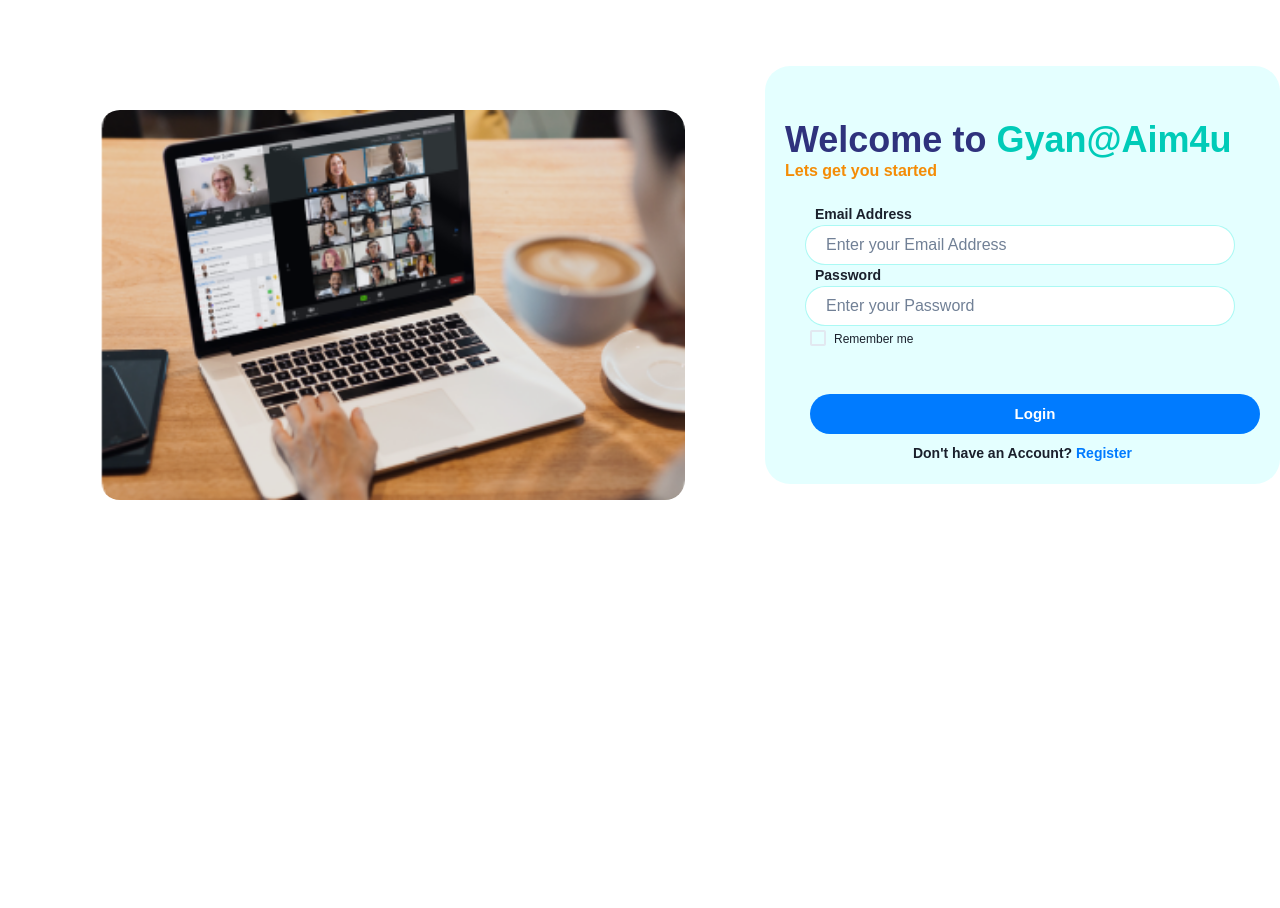
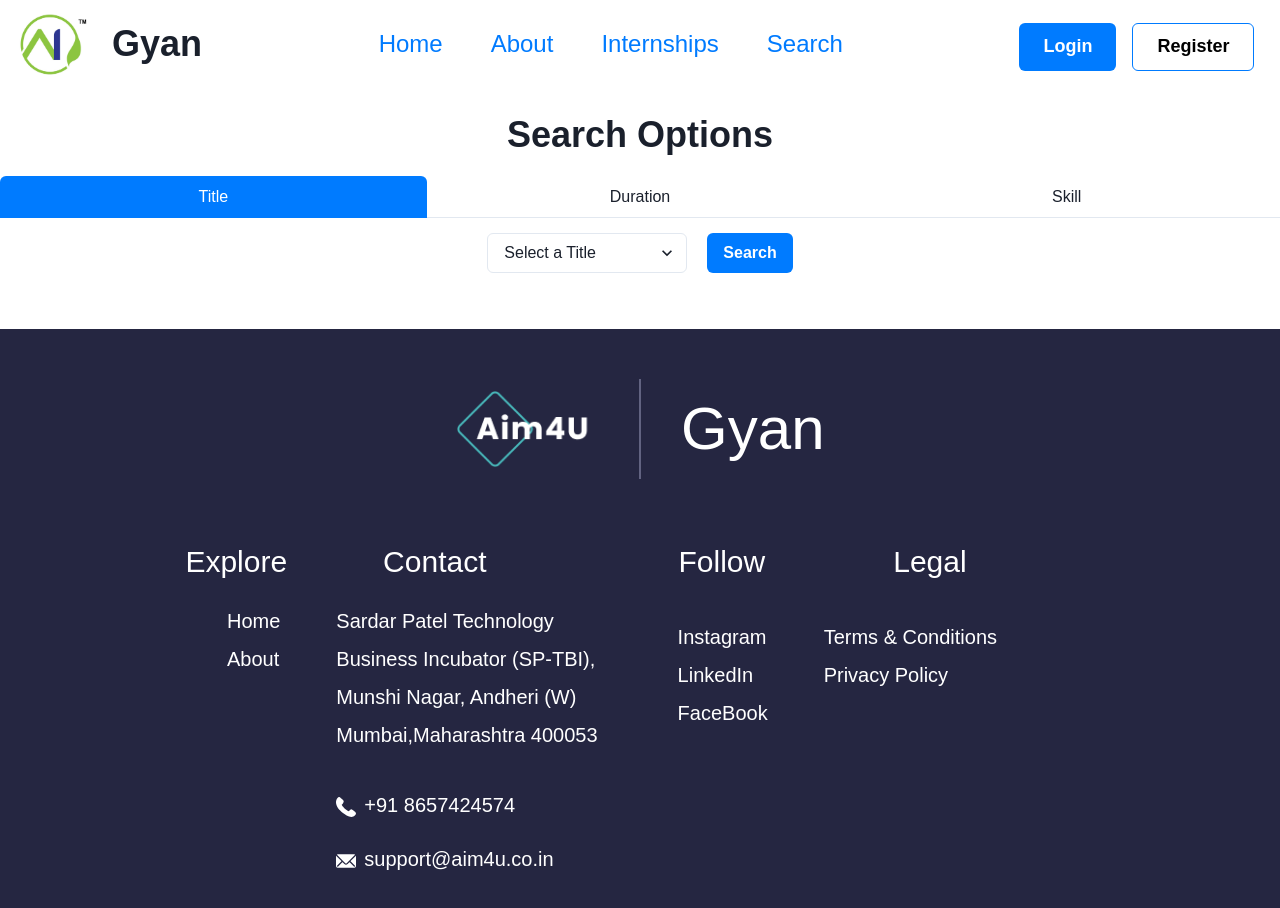
Before and after one commit to urshitakoshti67/Gyan_Frontend, a React (Create React App) app: page /search in a window 1280 px wide. Shown: the top 908 px of the page. Before the commit the page ends 800 px from the top, so only its background shows below. Built offline with nearby package versions, Linux system fonts and the light colour scheme.

Commit message:
UI changes

```diff
--- a/public/index.html
+++ b/public/index.html
@@ -1,15 +1,13 @@
 <!DOCTYPE html>
 <html lang="en">
+
 <head>
   <meta charset="utf-8" />
-    <link rel="icon" href="%PUBLIC_URL%/favicon.ico" />
+  <link rel="icon" href="%PUBLIC_URL%/aim4u_logo.jpg" />
   <meta name="viewport" content="width=device-width, initial-scale=1" />
   <meta name="theme-color" content="#000000" />
-    <meta
-      name="description"
-      content="Web site created using create-react-app"
-    />
-    <link rel="apple-touch-icon" href="%PUBLIC_URL%/logo192.png" />
+  <meta name="description" content="Web site created using create-react-app" />
+  <link rel="apple-touch-icon" href="%PUBLIC_URL%/aim4u_logo.jpg" />
   <!--
       manifest.json provides metadata used when your web app is installed on a
       user's mobile device or desktop. See https://developers.google.com/web/fundamentals/web-app-manifest/
@@ -24,8 +22,9 @@
       work correctly both with client-side routing and a non-root public URL.
       Learn how to configure a non-root public URL by running `npm run build`.
     -->
-    <title>React App</title>
+  <title>Gyan - AiM4u</title>
 </head>
+
 <body>
   <noscript>You need to enable JavaScript to run this app.</noscript>
   <div id="root"></div>
@@ -40,4 +39,5 @@
       To create a production bundle, use `npm run build` or `yarn build`.
     -->
 </body>
+
 </html>
--- a/src/App.js
+++ b/src/App.js
@@ -62,8 +62,7 @@
         <Route path="/profile" element={isAuthenticated ? <Profile /> : <Login />} />
         <Route path="/payment" element={<Payment />} />
         <Route path="/details/:id" element={isAuthenticated ? <IDetail /> : <Login />} />
-        <Route path="/search" element={isAuthenticated ? <Search /> : <Login />} />
-        <Route path="/applied" element={isAuthenticated ? <Applied /> : <Login />} />
+        <Route path="/search" element={<Search />} />
         <Route path="/applied" element={isAuthenticated ? <Applied /> : <Login />} />
         <Route path="/changePassword" element={isAuthenticated ? <ChangePassword /> : <Login />} />
         <Route path="/internship" element={<Internship />} />
--- a/src/components/Footer.js
+++ b/src/components/Footer.js
@@ -6,7 +6,7 @@
 const Footer = () => {
   return (
     <div>
-    <Flex bgColor="#252641" color="white" justifyContent='center' h="130px"  mt='10'>
+      <Flex bgColor="#252641" color="white" justifyContent='center' h="130px" mt='10'>
         <Box>
           <Flex align='center' mt="10">
             <Image src={logo} alt="logo" boxSize="80px" w="45" my="5" mx="10" />
@@ -33,7 +33,7 @@
         <Flex direction='column' mt='16'>
           <Link to="/"><Text mt='2' mr='14' fontSize='xl' _hover={{ textDecoration: 'underline' }}>Home</Text></Link>
           <Link to="/about"><Text mt='2' mr='14' fontSize='xl' _hover={{ textDecoration: 'underline' }}>About</Text></Link>
-        <Link to="/blogs"><Text mt='2' mr='14' fontSize='xl' _hover={{ textDecoration: 'underline' }}>Blogs</Text></Link>
+          {/* <Link to="/blogs"><Text mt='2' mr='14' fontSize='xl' _hover={{ textDecoration: 'underline' }}>Blogs</Text></Link> */}
         </Flex>
         <Flex direction='column' mt='16'>
           <Text mt='2' mr='20' fontSize='xl'>Sardar Patel Technology </Text>
@@ -41,19 +41,29 @@
           <Text mt='2' mr='20' fontSize='xl'>Munshi Nagar, Andheri (W) </Text>
           <Text mt='2' mr='20' fontSize='xl'>Mumbai,Maharashtra 400053</Text>
 
-        <Text mt='10' mr='14' fontSize='xl'><PhoneIcon mr='2'/>+91 1234567890</Text>
-        <Link to="support@aim4u.co.in"><Text mt='6' mr='14' fontSize='xl'  _hover={{ textDecoration: 'underline' }}><EmailIcon mr='2'  _hover={{ textDecoration: 'underline' }}/>support@aim4u.co.in</Text>
+          <Text mt='10' mr='14' fontSize='xl'><PhoneIcon mr='2' />+91 8657424574</Text>
+          <Link to="support@aim4u.co.in"><Text mt='6' mr='14' fontSize='xl' _hover={{ textDecoration: 'underline' }}><EmailIcon mr='2' _hover={{ textDecoration: 'underline' }} />support@aim4u.co.in</Text>
           </Link>
         </Flex>
         <Flex direction='column' mt='20'>
-        <Text mt='2' mr='14' fontSize='xl'>Instagram</Text>
-        <Text mt='2' mr='14' fontSize='xl'>LinkedIn</Text>
+          <Text mt='2' mr='14' fontSize='xl' cursor={'pointer'} onClick={() => {
+            window.open('https://www.instagram.com/dermalens_by_aim4u/', '_blank', 'noopener noreferrer');
+          }}>Instagram</Text>
+          <Text mt='2' mr='14' fontSize='xl' cursor={'pointer'} onClick={() => {
+            window.open('https://www.linkedin.com/company/aim4u-software-solution/', '_blank', 'noopener noreferrer');
+          }}>LinkedIn</Text>
 
-        <Text mt='2' mr='14' fontSize='xl'>FaceBook</Text>
+          <Text mt='2' mr='14' fontSize='xl' cursor={'pointer'} onClick={() => {
+            window.open('https://www.facebook.com/aim4usoftwaresolutions/', '_blank', 'noopener noreferrer');
+          }}>FaceBook</Text>
         </Flex>
         <Flex direction='column' mt='20'>
-        <Text mt='2' mr='14' fontSize='xl'>Terms & Conditions</Text>
-        <Text mt='2' mr='14' fontSize='xl'>Privacy Policy</Text>
+          <Text mt='2' mr='14' fontSize='xl' cursor={'pointer'} onClick={() => {
+            window.open('https://www.aim4u.co.in/#/privacy-policy', '_blank', 'noopener noreferrer');
+          }}>Terms & Conditions</Text>
+          <Text mt='2' mr='14' fontSize='xl' cursor={'pointer'} _focus={{}} onClick={() => {
+            window.open('https://www.aim4u.co.in/#/privacy-policy', '_blank', 'noopener noreferrer');
+          }}>Privacy Policy</Text>
         </Flex>
 
       </Flex>
--- a/src/components/NavBar.js
+++ b/src/components/NavBar.js
@@ -63,7 +63,7 @@
           <Flex direction={'row'} p={['2', '2', '2', '3']} my={['3', '3', 'auto', 'auto']} fontSize={['xl', 'xl', '2xl', '2xl']} color='#007BFF'>
             <Avatar bg='teal.500' mb='2' ml='8' mr='3' />
             <Menu>
-              <MenuButton as={Button} color={'black'} marginTop={'4%'} fontSize={['md', 'md', 'lg', 'lg']} backgroundColor={'transparent'} rightIcon={<ChevronDownIcon />} border={'2px'} _hover={{ bg: 'transparent', color: 'black' }}>
+              <MenuButton as={Button} color={'black'} marginTop={'4%'} fontSize={['md', 'md', 'lg', 'lg']} backgroundColor={'transparent'} rightIcon={<ChevronDownIcon />} border={'1px'} _hover={{ bg: 'transparent', color: 'black' }}>
                 Profile
               </MenuButton>
 
--- a/src/pages/Login.js
+++ b/src/pages/Login.js
@@ -2,7 +2,7 @@
 import { HStack, Box, Text, Button, Input, Checkbox, Image, Flex, useToast, Heading } from '@chakra-ui/react';
 import image1 from '../images/course2.png';
 import logo from '../images/google_logo.png';
-import { Link, useNavigate, useLocation } from 'react-router-dom';
+import { Link, useNavigate } from 'react-router-dom';
 import { useDispatch, useSelector } from 'react-redux';
 import { loginSuccess } from '../Actions/userActions';
 import axios from 'axios';
--- a/src/pages/Search.js
+++ b/src/pages/Search.js
@@ -4,17 +4,20 @@
 import axios from 'axios';
 import { Link } from 'react-router-dom';
 import { useSelector } from 'react-redux';
-import { Box, VStack, Text, Tab, TabList, TabPanel, TabPanels, Tabs, Heading, Select, Button, useToast } from '@chakra-ui/react';
+import { Box, VStack, Text, Tab, TabList, TabPanel, TabPanels, Tabs, Heading, Select, Button, useToast, Spinner } from '@chakra-ui/react';
 
 const Search = () => {
-  const [Fname, setFName] = useState('');
-  const [searchOption, setSearchOption] = useState('title');//title,duration,skills
+  // const [Fname, setFName] = useState('');
+  // const [searchOption, setSearchOption] = useState('title');
   const [selectedOption, setSelectedOption] = useState('');
   const [searchResult, setSearchResult] = useState([]);
+  const [loading, setLoading] = useState(false);
   const { isAdmin } = useSelector((state) => { return state.user });
   const toast = useToast();
 
   const searchByTitle = async () => {
+    try {
+
       if (!selectedOption) {
         toast({
           title: 'Select a Title',
@@ -25,11 +28,28 @@
         });
         return;
       }
+      setLoading(true);
       const { data } = await axios.get(`http://127.0.0.1:8000/intern/search/title/?search=${selectedOption}`);
       setSearchResult(data);
       console.log(data);
+      setLoading(false);
+
+    } catch (error) {
+
+      toast({
+        title: 'Failed to get search result',
+        description: 'Something went wrong',
+        status: 'error',
+        duration: 5000,
+        isClosable: true,
+      });
+      console.log(error);
+
+    }
   }
   const searchByDuration = async () => {
+    try {
+
       if (!selectedOption) {
         toast({
           title: 'Select a Duration',
@@ -40,11 +60,28 @@
         });
         return;
       }
+      setLoading(true);
       const { data } = await axios.get(`http://127.0.0.1:8000/intern/search/duration/?duration=${selectedOption}`);
       setSearchResult(data);
       console.log(data);
+      setLoading(false);
+
+    } catch (error) {
+
+      toast({
+        title: 'Failed to get search result',
+        description: 'Something went wrong',
+        status: 'error',
+        duration: 5000,
+        isClosable: true,
+      });
+      console.log(error);
+
+    }
   }
   const searchBySkill = async () => {
+    try {
+
       if (!selectedOption) {
         toast({
           title: 'Select a Skill',
@@ -55,34 +92,32 @@
         });
         return;
       }
+      setLoading(true);
       const arr = [selectedOption];
       const { data } = await axios.get(`http://127.0.0.1:8000/intern/search/skills/?user_skills=${arr}`);
       setSearchResult(data);
       console.log(data);
+      setLoading(false);
+
+    } catch (error) {
+
+      toast({
+        title: 'Failed to get search result',
+        description: 'Something went wrong',
+        status: 'error',
+        duration: 5000,
+        isClosable: true,
+      });
+      console.log(error);
+
     }
-  useEffect(() => {
-    const getUserProfile = async () => {
-      try {
-        const accessToken = window.sessionStorage.getItem('accessToken');
-        const config = {
-          headers: {
-            'Authorization': `Bearer ${accessToken}`
   }
-        };
-        const { data } = await axios.get('http://localhost:8000/profile/', config);
-        // Assuming the API response key is 'Fname'
-        setFName(data.Fname.charAt(0).toUpperCase() + data.Fname.slice(1));
-      } catch (error) {
-        console.log(error);
-      }
-    };
 
-    getUserProfile();
-  }, []); // Empty dependency array to ensure it runs only once after the component mounts
   const [selectedTab, setSelectedTab] = useState('title');
 
   const handleTabChange = (tab) => {
     setSelectedTab(tab);
+    setSelectedOption('');
   };
 
   const handleSelectChange = (event) => {
@@ -90,6 +125,11 @@
   };
 
   return (
+    <Box position={'relative'}>
+
+      {/* Loading */}
+      {loading && <Box position={'absolute'} zIndex={1} w={'full'} h={'full'} bgColor={'rgba(0,0,0,0.6)'}><Spinner size={'xl'} ml={'50vw'} mt={'50vh'} /></Box>}
+
       <Box w={'full'}>
         <NavBar isAdmin={isAdmin} />
         <Box w={'full'} display={'flex'} justifyContent={'center'} mb={5} mt={'2%'}>
@@ -204,26 +244,13 @@
                     View details
                   </Text>
                 </Link>
-              {/* <Button
-                bg="#49BBBD"
-                w="200px"
-                h="35px"
-                ml="40px"
-                marginTop="8px"
-                borderRadius="11px"
-                _hover={{ bg: '#3a9597' }}
-                onClick={() => apply(internship.id)} // Pass the internship.id to the apply function
-              >
-                <Text fontSize="20px" fontWeight="semibold" color="white">
-                  Apply Now
-                </Text>
-              </Button> */}
               </Box>
             ))}
           </VStack>
         </Box>}
         <Footer />
       </Box >
+    </Box>
   );
 };
 
```
Also changed, not shown: src/pages/AboutUs.js (+6 -5 lines), src/pages/Applied.js (+6 -1 lines), src/pages/Landing.js (+8 -4 lines), public/aim4u_logo.jpg (added). Lines whose indentation alone changed are shown as unchanged.
